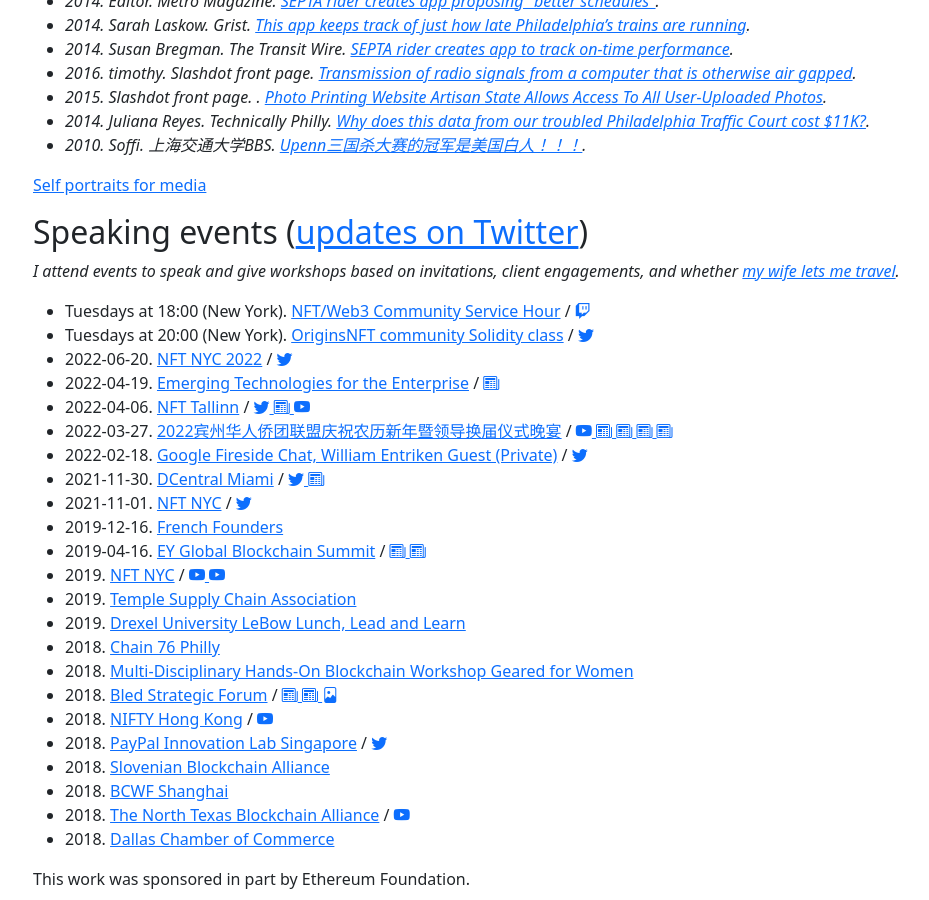
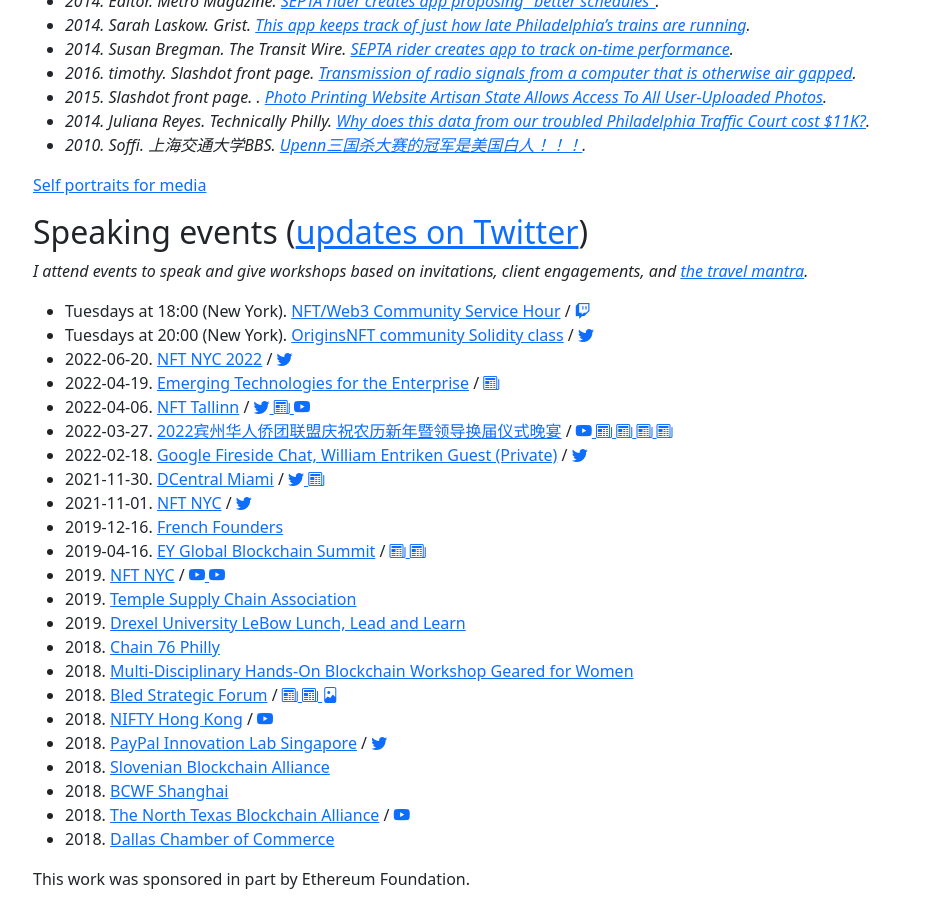
Before and after one commit to fulldecent/phor.net, a Jekyll site: the page built from index.html, in a window 1280 px wide and 900 px high, scrolled down 3382 px. Shown: the whole window, without its empty margins (49-978 px from the left). Built offline with Jekyll 4.4.1, drawn with Linux system fonts in a browser that asks for light colours; nearby versions of some CDN libraries; comment, search, counter and statistics services are not loaded.

Commit message:
travel mantra sounds better

```diff
--- a/index.html
+++ b/index.html
@@ -518,7 +518,7 @@
 
     <h2 id="speaking">Speaking events (<a href="https://twitter.com/fulldecent">updates on Twitter</a>)</h2>
     <p>
-      <em>I attend events to speak and give workshops based on invitations, client engagements, and whether <a target="_blank" href="https://twitter.com/fulldecent/status/1473009420519018508">my wife lets me travel</a>.</em>
+      <em>I attend events to speak and give workshops based on invitations, client engagements, and <a target="_blank" href="https://blog.phor.net/2022/04/15/My-travel-intentions.html">the travel mantra</a>.</em>
     </p>
 
     <ul>
```
